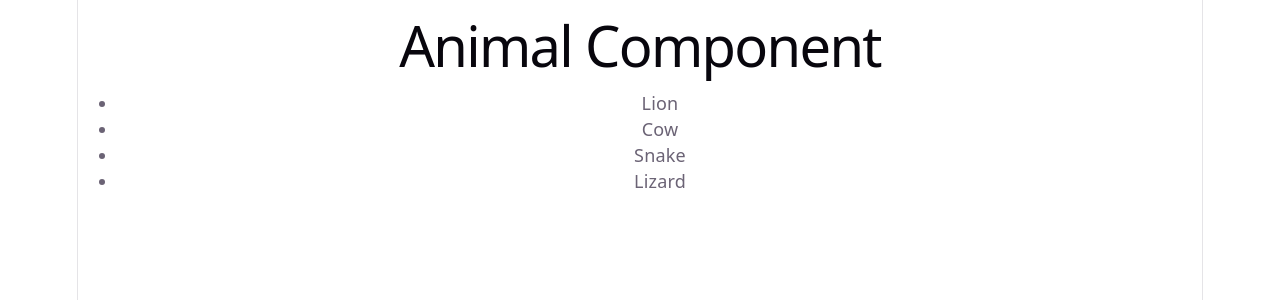
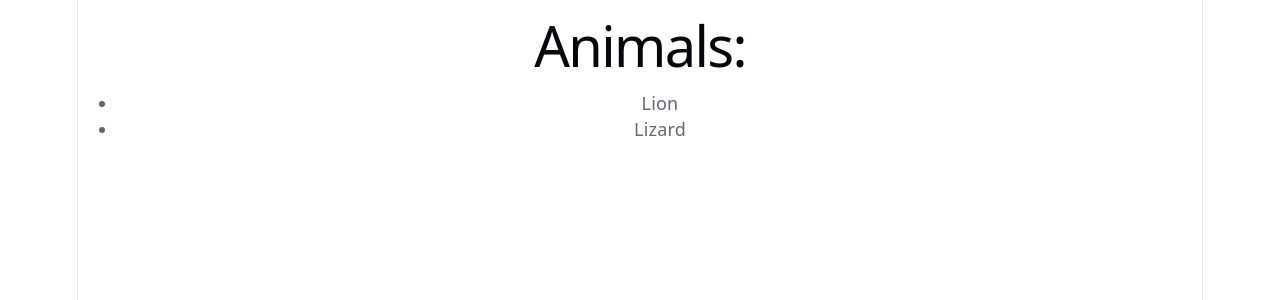
Before and after one commit to gregoriozoppi/odin-react-01-init, a React (Vite) app in the folder my-first-react-app/: page / in a window 1280 px wide. Shown: the top 300 px of the page. Built offline with nearby package versions, Linux system fonts and the light colour scheme.

Commit message:
add filter

```diff
--- a/my-first-react-app/src/Components/Animal.jsx
+++ b/my-first-react-app/src/Components/Animal.jsx
@@ -1,14 +1,25 @@
+function ListItem({ item }) {
+    return <li>{item}</li>;
+}
+
+function List({ items }) {
+    return (
+        <ul>
+            {items.map((animal) => {
+                return animal.startsWith("L") ? <ListItem key={animal} item={animal} /> : null;
+            })}
+        </ul>
+    );
+}
+
 function AnimalComponent() {
     const animals = ["Lion", "Cow", "Snake", "Lizard"];
-    const animalsList = animals.map((animal) => <li key={animal}>{animal}</li>)
-    console.log(animalsList);
+    console.log(animals);
 
     return (
         <div>
-            <h1>Animal Component</h1>
-            <ul>
-                {animalsList}
-            </ul>
+            <h1>Animals:</h1>
+            <List items={animals} />
         </div>
     );
 }
```
